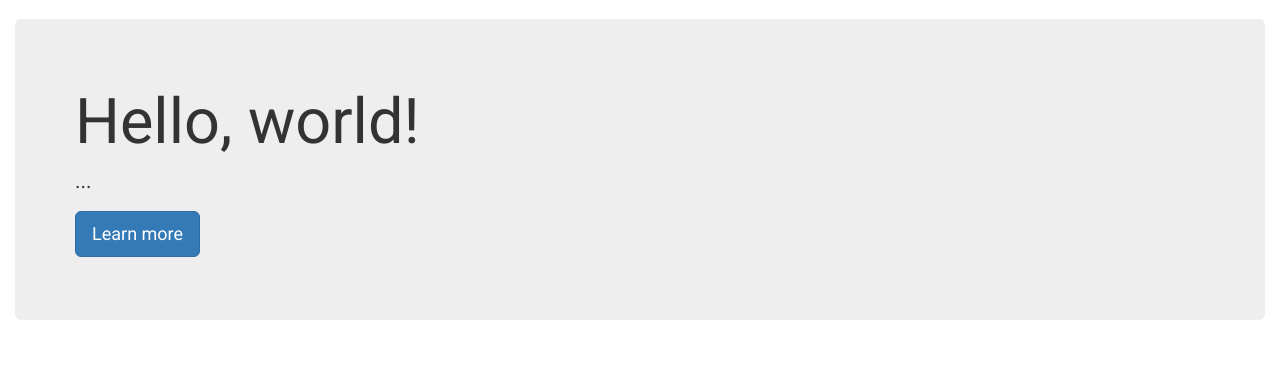
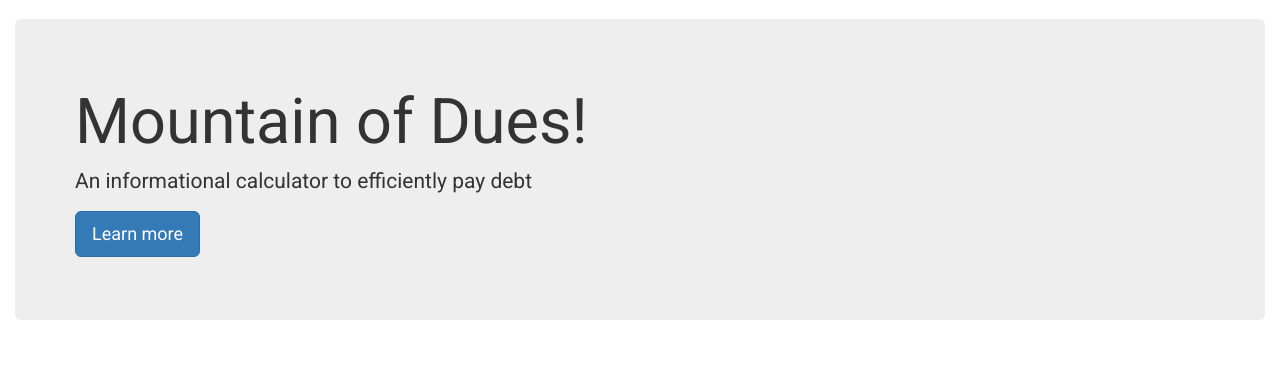
Before and after one commit to azharichenko/debt-management, a Flask app: page / in a window 1280 px wide. Shown: the part 51-420 px from the top of the page. Run offline with Flask 2, Linux system fonts and the light colour scheme; some libraries are stand-ins or nearby versions.

Commit message:
Added title and subtitle

```diff
--- a/debtman/templates/home.html
+++ b/debtman/templates/home.html
@@ -5,8 +5,8 @@
   <div class="row">
     <div class="col-xs-12">
       <div class="jumbotron">
-        <h1>Hello, world!</h1>
-        <p>...</p>
+        <h1>Mountain of Dues!</h1>
+        <p>An informational calculator to efficiently pay debt</p>
         <p><a class="btn btn-primary btn-lg" href="{{ url_for("collect_basic_data") }}" role="button">Learn more</a></p>
       </div>
     </div>
```
